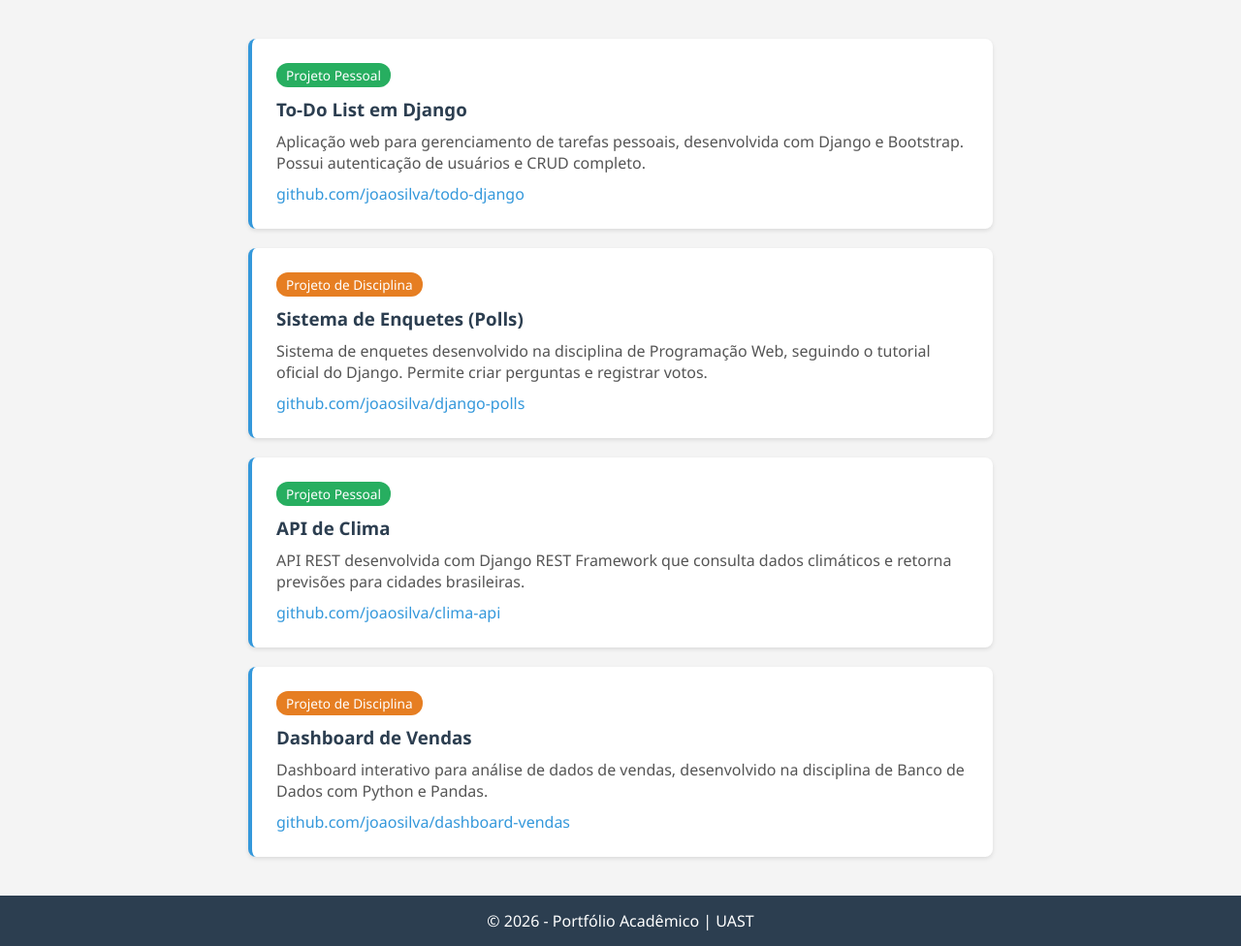
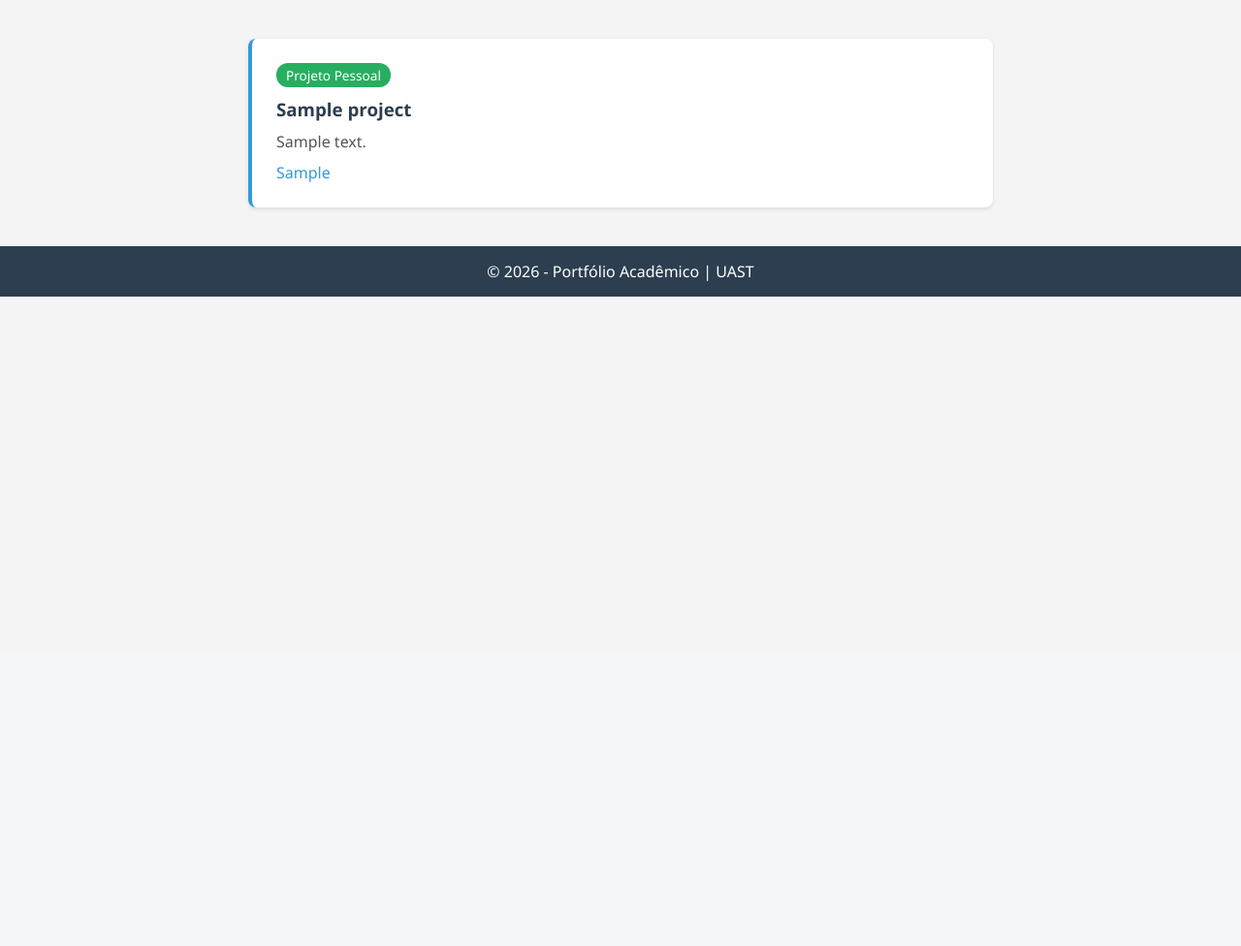
Before and after one commit to renigoms/portifolio_django, a Django app: page /portfolio/projetos/ in a window 1280 px wide. Shown: the part 127-1103 px from the top of the page at 97% size. After the commit the page ends 433 px from the top, so only its background shows below. Run offline with Django 5.2, Linux system fonts and the light colour scheme; tables that the repository leaves empty hold one stand-in row (values such as "Sample post").

Commit message:
feat: Main part of the project completed

```diff
--- a/core/models.py
+++ b/core/models.py
@@ -4,11 +4,11 @@ from stdimage import StdImageField
 
 # Create your models here.
 class Profile(models.Model):
+    image_profile_url = StdImageField('Foto de Perfil', upload_to='images/profile/', variations={'thumb': (128, 128)})
     name = models.CharField('Nome', max_length=100, blank=False, null=False)
     email = models.EmailField('E-mail', max_length=100, blank=False, null=False)
     description = models.CharField("Sobre Mim", max_length=255, blank=False, null=False)
     course = models.CharField('Curso', max_length=100, blank=False, null=False)
+    period = models.CharField('Periodo', max_length=100, blank=False, null=False)
     linken = models.CharField('Linken', max_length=100, blank=False, null=False)
     git = models.CharField('Git', max_length=100, blank=False, null=False)
-    image_profile_url = StdImageField('Foto de Perfil', upload_to='images/profile/', variations={'thumb': (128, 128)})
-    period = models.CharField('Periodo', max_length=100, blank=False, null=False)
--- a/core/templates/core/base.html
+++ b/core/templates/core/base.html
@@ -3,7 +3,7 @@
 <html lang="en">
 <head>
     <meta charset="UTF-8">
-    <title>Title</title>
+    <title>Portfolio</title>
     <link href="{% static 'core/css/style.css' %}" rel="stylesheet">
     {% block extra_css %}{% endblock %}
 </head>
--- a/portfolio/templates/portfolio/projetos.html
+++ b/portfolio/templates/portfolio/projetos.html
@@ -10,44 +10,25 @@
 {% endblock %}
 
 {% block content %}
+    {% for project in projects %}
+        {% if project.project_type == ProjectType.SUBJECT %}
             <div class="projeto-card">
-        <span class="tipo tipo-pessoal">Projeto Pessoal</span>
-        <h3>To-Do List em Django</h3>
+                <span class="tipo tipo-disciplina">Projeto de {{ project.project_type.title }}</span>
+                <h3>{{ project.name }}</h3>
                 <p>
-            Aplicação web para gerenciamento de tarefas pessoais, desenvolvida
-            com Django e Bootstrap. Possui autenticação de usuários e CRUD completo.
+                    {{project.description }}
                 </p>
-        <a href="#">github.com/joaosilva/todo-django</a>
+                <a href="{{ project.git }}">{{ project.git }}</a>
             </div>
-
+        {% else %}
             <div class="projeto-card">
-        <span class="tipo tipo-disciplina">Projeto de Disciplina</span>
-        <h3>Sistema de Enquetes (Polls)</h3>
+                <span class="tipo tipo-pessoal">Projeto {{ project.project_type.title }}</span>
+               <h3>{{ project.name }}</h3>
                 <p>
-            Sistema de enquetes desenvolvido na disciplina de Programação Web,
-            seguindo o tutorial oficial do Django. Permite criar perguntas
-            e registrar votos.
+                    {{project.description }}
                 </p>
-        <a href="#">github.com/joaosilva/django-polls</a>
+                <a href="{{ project.git }}">{{ project.git }}</a>
             </div>
-
-    <div class="projeto-card">
-        <span class="tipo tipo-pessoal">Projeto Pessoal</span>
-        <h3>API de Clima</h3>
-        <p>
-            API REST desenvolvida com Django REST Framework que consulta
-            dados climáticos e retorna previsões para cidades brasileiras.
-        </p>
-        <a href="#">github.com/joaosilva/clima-api</a>
-    </div>
-
-    <div class="projeto-card">
-        <span class="tipo tipo-disciplina">Projeto de Disciplina</span>
-        <h3>Dashboard de Vendas</h3>
-        <p>
-            Dashboard interativo para análise de dados de vendas,
-            desenvolvido na disciplina de Banco de Dados com Python e Pandas.
-        </p>
-        <a href="#">github.com/joaosilva/dashboard-vendas</a>
-    </div>
+        {% endif %}
+    {% endfor %}
 {% endblock %}
--- a/portfolio/views.py
+++ b/portfolio/views.py
@@ -13,4 +13,5 @@ def home(request):
 
 def projetos(request):
     projects: QuerySet[Project] = Project.objects.all()
-    return render(request, 'portfolio/projetos.html', {'projects': projects})
+    return render(request, 'portfolio/projetos.html',
+                  {'projects': projects, 'ProjectType': Project.ProjectTypeChoice})
```
Also changed, not shown: portfolio/templates/portfolio/home.html (+11 -15 lines). Lines whose indentation alone changed are shown as unchanged.
